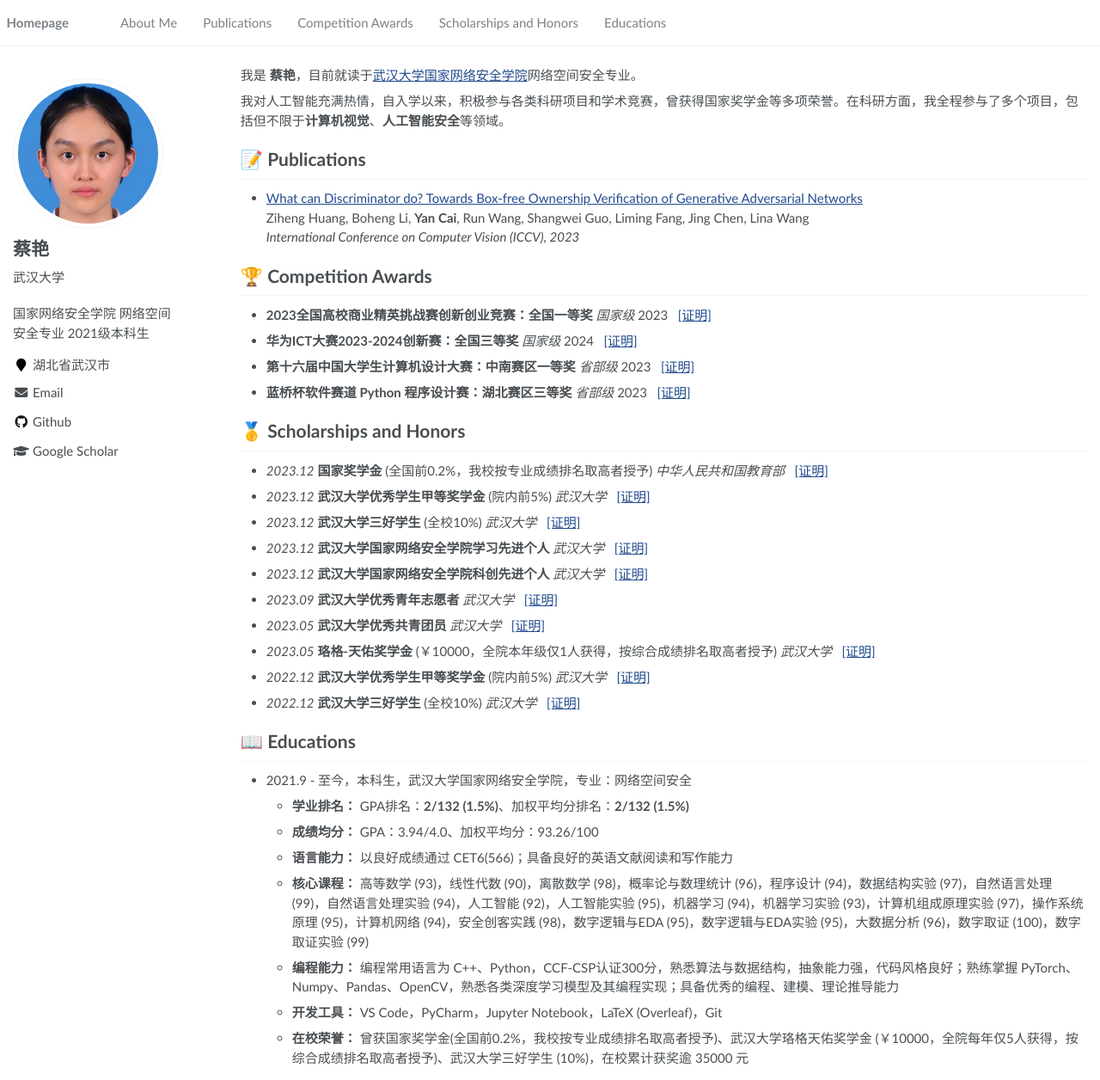
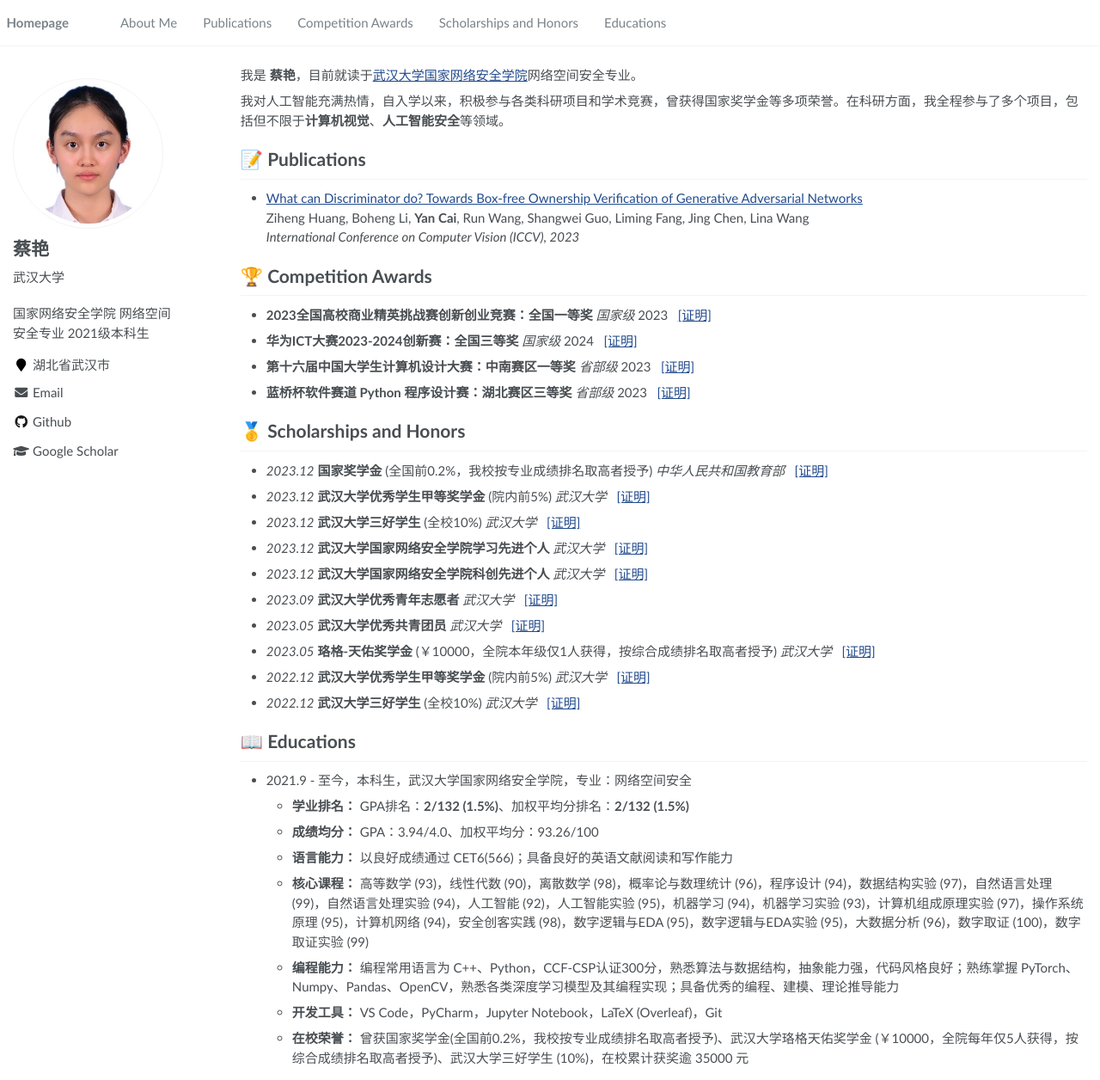
Before and after one commit to Cyccyyycyc/Cyccyyycyc.github.io, a Jekyll site: the page built from _pages/about.md, in a window 1280 px wide and 1256 px high. Shown: the whole window at 86% size. Built offline with Jekyll 4.4.1, drawn with Linux system fonts in a browser that asks for light colours.

Commit message:
modify the avator

```diff
--- a/_config.yml
+++ b/_config.yml
@@ -22,7 +22,7 @@ baidu_site_verification  :  # get baidu_site_verification from https://ziyuan.ba
 # Site Author
 author:
   name             : "蔡艳"
-  avatar           : "images/cy-512-512.png"
+  avatar           : "images/cy-300-300.jpg"
   bio              : "武汉大学"
   location         : "湖北省武汉市"
   employer         :
```
Also changed, not shown: images/cy-300-300.jpg (added), images/cy-512-512.png (deleted), images/蔡艳-证件照-4.jpg (added).
